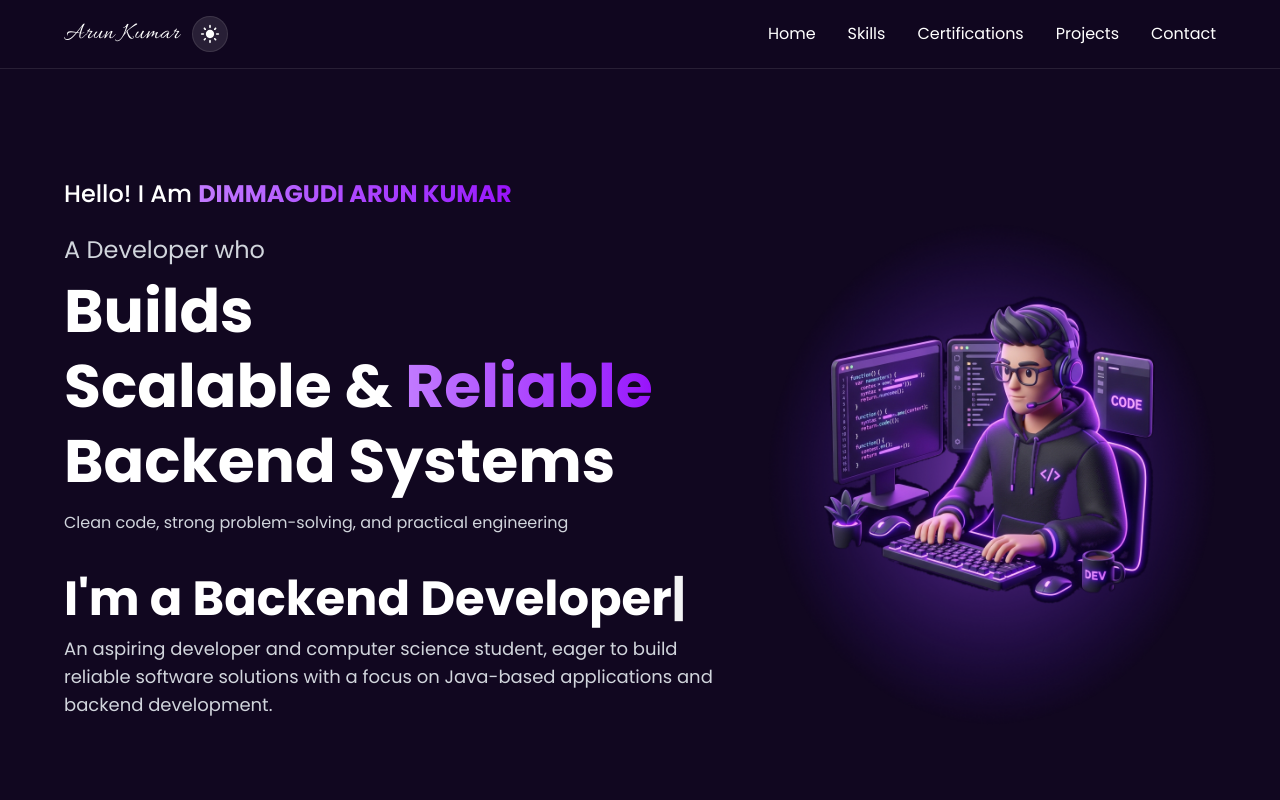
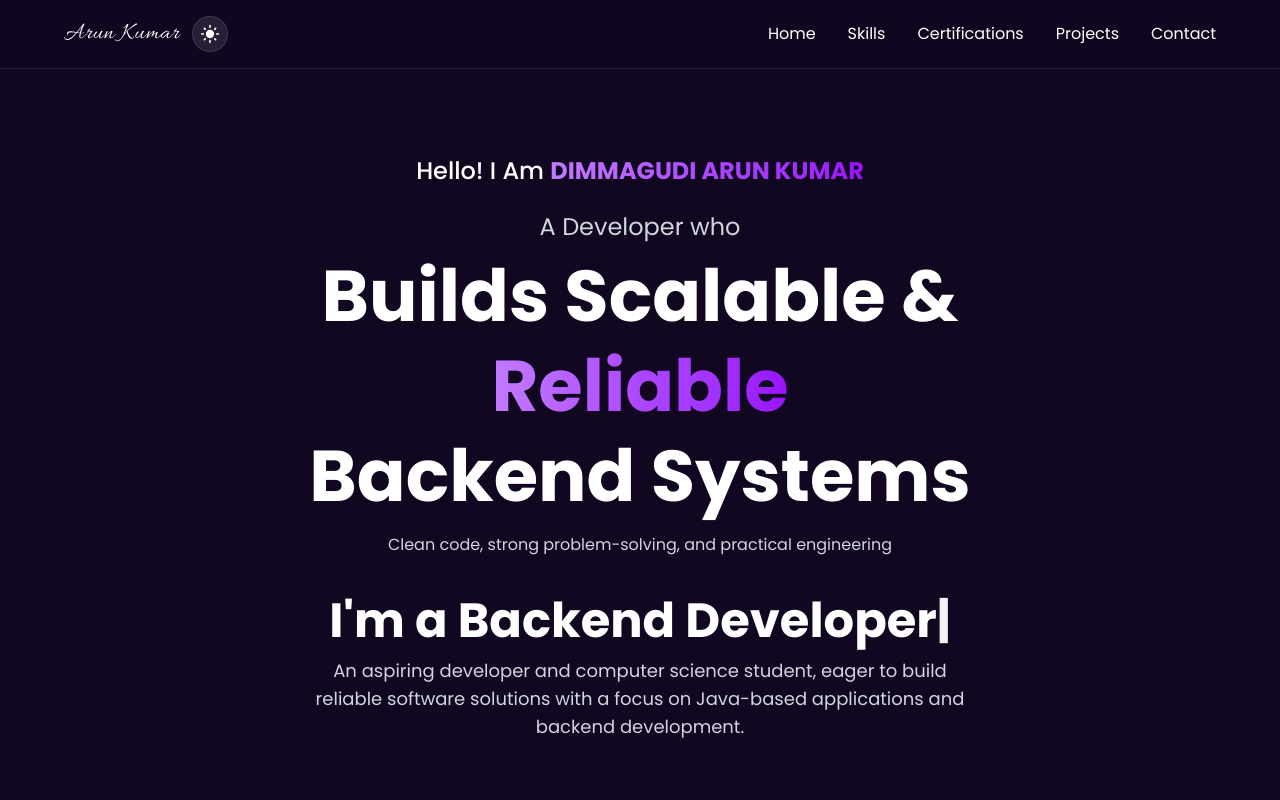
Before and after one commit to arun18-15/portfolio, a Next.js app: page / in a window 1280 px wide. Shown: the top 800 px of the page. Built offline with nearby package versions, Linux system fonts and the light colour scheme.

Commit message:
Remove profile picture completely and center hero layout

```diff
--- a/app/components/Banner.tsx
+++ b/app/components/Banner.tsx
@@ -1,6 +1,5 @@
 "use client";
 
-import Image from "next/image";
 import { useState, useEffect } from "react";
 
 export default function Banner(): React.JSX.Element {
@@ -48,10 +47,10 @@ export default function Banner(): React.JSX.Element {
       id="home"
       className="min-h-screen flex items-center justify-center pt-24 px-4 md:px-6"
     >
-      <div className="container mx-auto max-w-6xl w-full">
-        <div className="flex flex-col lg:flex-row items-center gap-8 lg:gap-12">
+      <div className="container mx-auto max-w-4xl w-full">
+        <div className="flex flex-col items-center justify-center text-center space-y-6">
           {/* Text content */}
-          <div className="flex-1 space-y-6 text-center lg:text-left order-2 lg:order-1">
+          <div className="space-y-6">
             {/* Introduction text */}
             <div>
               <p className="text-lg sm:text-xl md:text-2xl text-white font-medium mb-3">
@@ -63,15 +62,14 @@ export default function Banner(): React.JSX.Element {
             </div>
             <div>
               <p className="text-lg md:text-2xl text-gray-300">A Developer who</p>
-              <h1 className="text-2xl sm:text-3xl md:text-4xl lg:text-5xl xl:text-6xl font-bold text-white leading-tight mt-2">
-                Builds
-                <br /> Scalable &{" "}
+              <h1 className="text-3xl sm:text-4xl md:text-5xl lg:text-6xl xl:text-7xl font-bold text-white leading-tight mt-2">
+                Builds Scalable &{" "}
                 <span className="bg-gradient-to-r from-purple-400 via-purple-500 to-purple-600 bg-clip-text text-transparent">
                   Reliable
                 </span>
-                <br/> Backend Systems
+                <br /> Backend Systems
               </h1>
-              <p className="text-sm md:text-base text-gray-300 mt-3">
+              <p className="text-sm md:text-base text-gray-300 mt-3 max-w-2xl mx-auto">
                 Clean code, strong problem-solving, and practical engineering
               </p>
             </div>
@@ -80,31 +78,9 @@ export default function Banner(): React.JSX.Element {
                 I&apos;m a {displayedText}
                 <span className="animate-pulse">|</span>
               </p>
-              <p className="text-base md:text-lg text-gray-300">
+              <p className="text-base md:text-lg text-gray-300 max-w-2xl mx-auto">
                 An aspiring developer and computer science student, eager to build reliable software solutions with a focus on Java-based applications and backend development.
               </p>
-            </div>
-          </div>
-
-          {/* Character image */}
-          <div className="flex justify-center lg:justify-end relative w-full lg:w-auto order-1 lg:order-2">
-            <div className="relative max-w-sm md:max-w-md">
-              <Image
-                src="/assets/me-transparent.png"
-                alt="Arun Kumar - Java Developer"
-                width={300}
-                height={300}
-                className="w-full h-auto relative z-10"
-                priority
-              />
-              <Image
-                src="/assets/me-glow.png"
-                alt="Glow effect"
-                width={300}
-                height={300}
-                className="w-full h-auto absolute inset-0"
-                priority
-              />
             </div>
           </div>
         </div>
```
